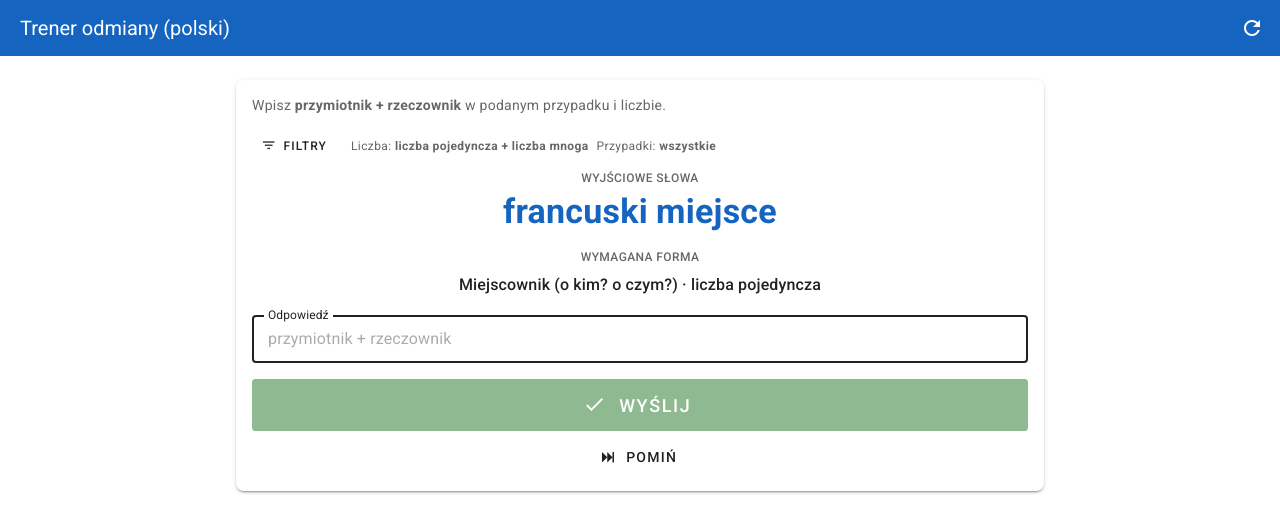
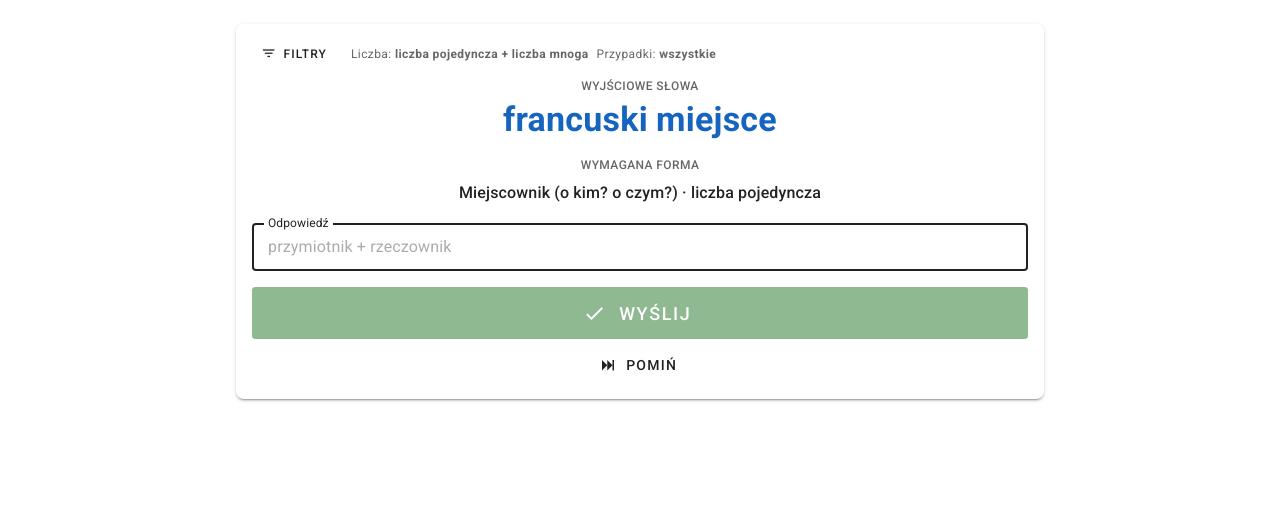
Before and after one commit to bamix/polskistudy, a Vue app: page / in a window 1280 px wide. Shown: the top 532 px of the page. Built offline with nearby package versions, Linux system fonts and the light colour scheme.

Commit message:
Remove header

```diff
--- a/src/App.vue
+++ b/src/App.vue
@@ -245,21 +245,13 @@ onMounted(loadData)
 
 <template>
   <v-app>
-    <v-app-bar density="comfortable" color="primary" dark flat>
-        <v-app-bar-title>Trener odmiany (polski)</v-app-bar-title>
-        <v-spacer />
-        <v-btn icon="mdi-refresh" variant="text" @click="makeQuestion" :disabled="loading" />
-      </v-app-bar>
     <v-main>
       <v-container class="py-6" style="max-width: 840px;">
-  <v-alert v-if="loading" type="info" variant="tonal" class="mb-4">Ładowanie…</v-alert>
-  <v-alert v-else-if="error" type="error" variant="tonal" class="mb-4 center-text">Błąd: {{ error }}</v-alert>
+        <v-alert v-if="loading" type="info" variant="tonal" class="mb-4">Ładowanie…</v-alert>
+        <v-alert v-else-if="error" type="error" variant="tonal" class="mb-4 center-text">Błąd: {{ error }}</v-alert>
 
         <v-card v-else :elevation="2" rounded="lg" class="mb-4">
           <v-card-text>
-            <div class="text-medium-emphasis mb-4">
-              Wpisz <strong>przymiotnik + rzeczownik</strong> w podanym przypadku i liczbie.
-            </div>
             <div class="mb-2 d-flex align-center" style="gap:.75rem;">
               <v-btn size="small" variant="text" @click="showFilters = !showFilters" :prepend-icon="showFilters ? 'mdi-chevron-up' : 'mdi-filter-variant'">
                 {{ showFilters ? 'Ukryj filtry' : 'Filtry' }}
```
